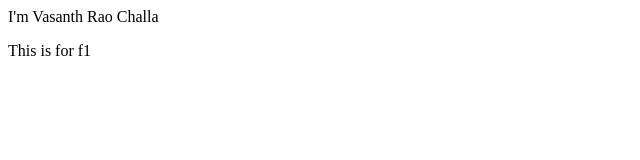
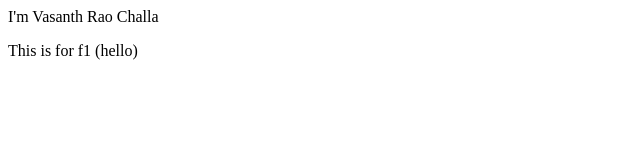
Before and after one commit to vasanth2809/localrepo, a plain HTML site: page index.html in a window 1280 px wide. Shown: the full height of the page, 0-640 px from the left. Drawn offline with Linux system fonts and the light colour scheme.

Commit message:
checking conflict in f1

```diff
--- a/index.html
+++ b/index.html
@@ -1,2 +1,2 @@
 <p>I'm Vasanth Rao Challa</p>
-<p>This is for f1</p>
+<p>This is for f1 (hello)</p>
```
